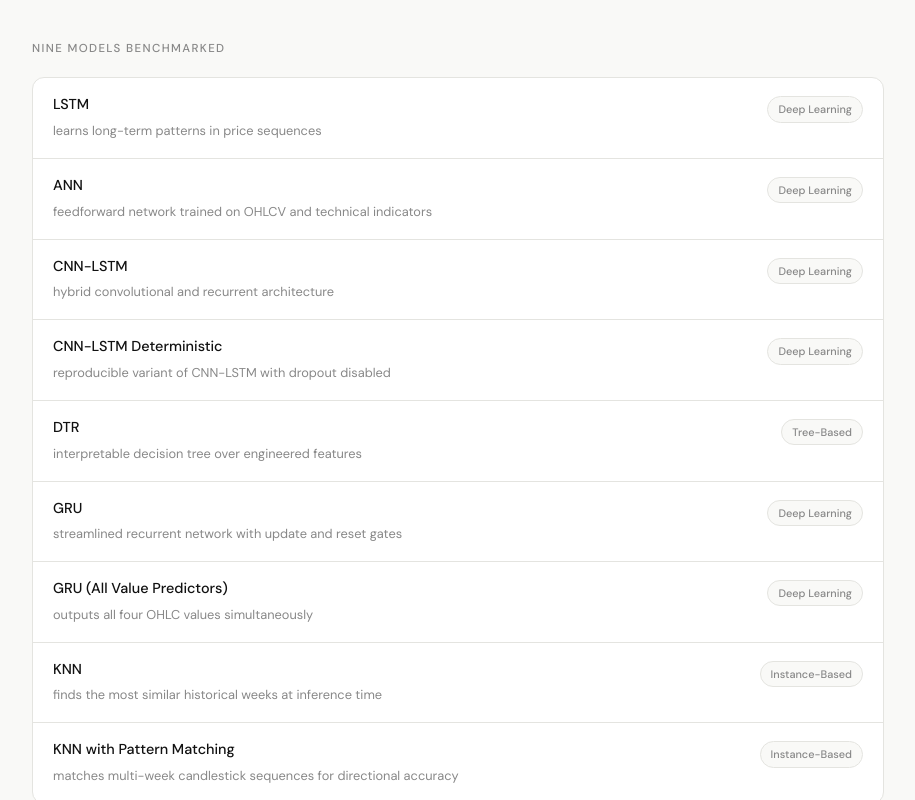
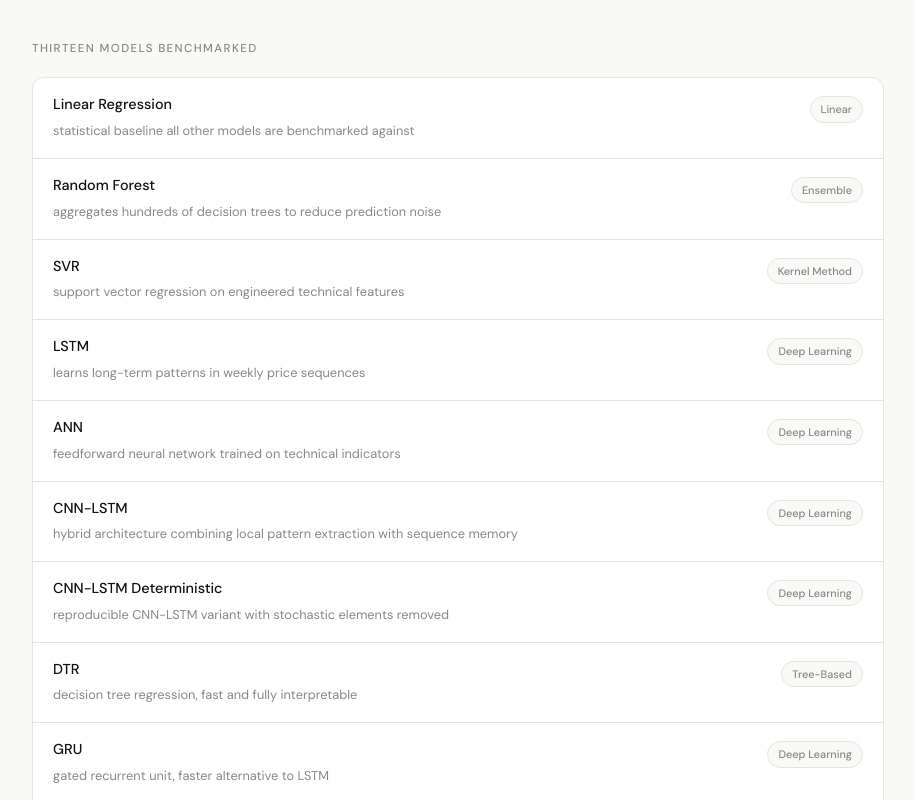
Before and after one commit to Bilgee135/market-prediction-platform, a React (Vite) app in the folder frontend/: page /~sgbtuvsh/team45/ in a window 1280 px wide. Shown: the part 1200-2000 px from the top of the page, without its empty margins (182-1097 px from the left). Built offline with nearby package versions, Linux system fonts and the light colour scheme; no server answers; what chartjs-chart-financial would draw is missing.

Commit message:
Updated static info

```diff
--- a/frontend/src/components/evaluations/ResearchNote.jsx
+++ b/frontend/src/components/evaluations/ResearchNote.jsx
@@ -31,7 +31,7 @@ export default function ResearchNote() {
         on financial time series when the feature set is well-engineered. Tree-based models like DTR
         perform well on tabular features, while recurrent models such as LSTM and GRU close the gap
         when longer temporal sequences are available. Instance-based approaches like KNN offer
-        interpretability at the cost of inference speed. The nine models benchmarked here span these
+        interpretability at the cost of inference speed. The 13 models benchmarked here span these
         categories so no single approach dominates unchallenged.{' '}
         <strong style={{ color: 'var(--color-ink)', fontWeight: 500 }}>
           No model should be trusted in isolation.
--- a/frontend/src/data/FAQData.js
+++ b/frontend/src/data/FAQData.js
@@ -27,11 +27,11 @@ export const groups = [
     items: [
       {
         q: 'Which model is the most accurate?',
-        a: 'Model rankings vary depending on the metric and market conditions. We recommend reviewing the full <a href="evaluations.html">evaluations page</a> to compare directional accuracy, MAE, and RMSE across all nine models before drawing conclusions.',
+        a: 'Model rankings vary depending on the metric and market conditions. We recommend reviewing the full <a href="evaluations.html">evaluations page</a> to compare directional accuracy, MAE, and RMSE across all 13 models before drawing conclusions.',
       },
       {
         q: 'How do you decide whether a model is performing well?',
-        a: 'The platform benchmarks all nine models against each other using directional accuracy, MAE, and RMSE on a held-out test set. A model is considered useful if it consistently outperforms the others across multiple metrics and market conditions, not just on a single measure.',
+        a: 'The platform benchmarks all 13 models against each other using directional accuracy, MAE, and RMSE on a held-out test set. A model is considered useful if it consistently outperforms the others across multiple metrics and market conditions, not just on a single measure.',
       },
       {
         q: 'What is the difference between LSTM and a standard neural network?',
@@ -79,7 +79,7 @@ export const groups = [
       },
       {
         q: 'Can I compare multiple models on the same chart?',
-        a: 'Not on the individual model pages because each page is dedicated to a single model\'s forecast. To compare models side by side, visit the <a href="evaluations.html">Model Evaluations</a> page, which shows accuracy metrics and performance charts for all nine models together.',
+        a: 'Not on the individual model pages because each page is dedicated to a single model\'s forecast. To compare models side by side, visit the <a href="evaluations.html">Model Evaluations</a> page, which shows accuracy metrics and performance charts for all 13 models together.',
       },
     ],
   },
--- a/frontend/src/pages/EvaluationsPage.jsx
+++ b/frontend/src/pages/EvaluationsPage.jsx
@@ -64,7 +64,7 @@ export default function EvaluationsPage() {
               className="text-[0.88rem] font-light leading-relaxed max-w-lg"
               style={{ color: 'var(--color-muted)' }}
             >
-              Compare accuracy metrics and directional performance across all nine models. Lower MAE
+              Compare accuracy metrics and directional performance across all 13 models. Lower MAE
               and RMSE is better. Higher directional accuracy means the model correctly called up or
               down more often.
             </p>
--- a/frontend/src/pages/HomePage.jsx
+++ b/frontend/src/pages/HomePage.jsx
@@ -11,42 +11,62 @@ import CandlestickChart from '../components/charts/CandlestickChart';
 import { getHistorical } from '../services/api';
 
 const ML_MODELS = [
-  { name: 'LSTM', type: 'Deep Learning', note: 'learns long-term patterns in price sequences' },
+  {
+    name: 'Linear Regression',
+    type: 'Linear',
+    note: 'statistical baseline all other models are benchmarked against',
+  },
+  {
+    name: 'Random Forest',
+    type: 'Ensemble',
+    note: 'aggregates hundreds of decision trees to reduce prediction noise',
+  },
+  {
+    name: 'SVR',
+    type: 'Kernel Method',
+    note: 'support vector regression on engineered technical features',
+  },
+  { name: 'LSTM', type: 'Deep Learning', note: 'learns long-term patterns in weekly price sequences' },
   {
     name: 'ANN',
     type: 'Deep Learning',
-    note: 'feedforward network trained on OHLCV and technical indicators',
+    note: 'feedforward neural network trained on technical indicators',
   },
   {
     name: 'CNN-LSTM',
     type: 'Deep Learning',
-    note: 'hybrid convolutional and recurrent architecture',
+    note: 'hybrid architecture combining local pattern extraction with sequence memory',
   },
   {
     name: 'CNN-LSTM Deterministic',
     type: 'Deep Learning',
-    note: 'reproducible variant of CNN-LSTM with dropout disabled',
+    note: 'reproducible CNN-LSTM variant with stochastic elements removed',
   },
-  { name: 'DTR', type: 'Tree-Based', note: 'interpretable decision tree over engineered features' },
+  { name: 'DTR', type: 'Tree-Based', note: 'decision tree regression, fast and fully interpretable' },
   {
     name: 'GRU',
     type: 'Deep Learning',
-    note: 'streamlined recurrent network with update and reset gates',
+    note: 'gated recurrent unit, faster alternative to LSTM',
   },
   {
-    name: 'GRU (All Value Predictors)',
+    name: 'GRU All Value Predictors',
     type: 'Deep Learning',
-    note: 'outputs all four OHLC values simultaneously',
+    note: 'GRU variant predicting all four OHLC values simultaneously',
   },
   {
     name: 'KNN',
     type: 'Instance-Based',
-    note: 'finds the most similar historical weeks at inference time',
+    note: 'finds the most similar historical weeks to predict the next',
   },
   {
     name: 'KNN with Pattern Matching',
     type: 'Instance-Based',
-    note: 'matches multi-week candlestick sequences for directional accuracy',
+    note: 'matches full candlestick sequences rather than individual feature vectors',
+  },
+  {
+    name: 'KNN Pattern Matching Prices',
+    type: 'Instance-Based',
+    note: 'pattern matching variant predicting absolute price levels directly',
   },
 ];
 
@@ -120,7 +140,7 @@ export default function HomePage() {
           className="text-[1rem] font-light leading-relaxed"
           style={{ color: 'var(--color-muted)', maxWidth: '600px' }}
         >
-          This platform applies nine machine learning models to three years of S&amp;P 500 weekly
+          This platform applies 13 machine learning models to three years of S&amp;P 500 weekly
           data, generating predictions from late 2022 to December 2025. It was built as an academic
           project and is not intended as financial advice.
         </p>
@@ -269,7 +289,7 @@ export default function HomePage() {
           className="text-[0.72rem] font-medium tracking-[0.12em] uppercase mb-5"
           style={{ color: 'var(--color-muted)' }}
         >
-          Nine models benchmarked
+          Thirteen models benchmarked
         </p>
 
         <div
@@ -316,7 +336,7 @@ export default function HomePage() {
         style={{ borderColor: 'var(--color-border)' }}
       >
         {[
-          { val: '9', label: 'ML Models' },
+          { val: '13', label: 'ML Models' },
           { val: '3yr', label: 'of S&P Data' },
           { val: '~150wk', label: 'Forecasted' },
           { val: '7', label: 'Team Members' },
--- a/frontend/src/pages/ModelsPage.jsx
+++ b/frontend/src/pages/ModelsPage.jsx
@@ -139,6 +139,20 @@ const MODELS = [
     sparklineData: [100, 106, 103, 112, 109, 118, 114, 123, 119, 128, 124, 133],
   },
   {
+    modelId: 'gru-all',
+    category: 'Deep Learning',
+    modelName: 'GRU All Value Predictors',
+    modelFullName: 'GRU (All Value Predictors)',
+    modelDescription:
+      'A GRU variant that outputs all four OHLC values simultaneously from a shared hidden state, rather than predicting close price alone. By learning the interdependencies between open, high, low, and close within a single model, this architecture captures the internal structure of weekly candlestick shapes.',
+    modelStrengths: 'Predicts full OHLC candlestick shapes, capturing all four price value interdependencies',
+    modelWeaknesses: 'Joint OHLC prediction is harder to optimise than single-target regression',
+    modelBestFor: 'Full candlestick forecasting where all four price values are needed',
+    modelComplexity: 3,
+    sparklineColour: '#0e7490',
+    sparklineData: [100, 107, 104, 113, 110, 119, 115, 124, 120, 129, 125, 134],
+  },
+  {
     modelId: 'knn',
     category: 'Instance-Based',
     modelName: 'KNN',
@@ -203,7 +217,7 @@ export default function ModelsPage({ disclaimerConfirmed, setDisclaimerConfirmed
             className="text-[0.78rem] font-medium tracking-[0.12em] uppercase mb-3"
             style={{ color: 'var(--color-muted)' }}
           >
-            12 ML Models
+            13 ML Models
           </p>
           <h1
             className="font-serif tracking-tight"
```
